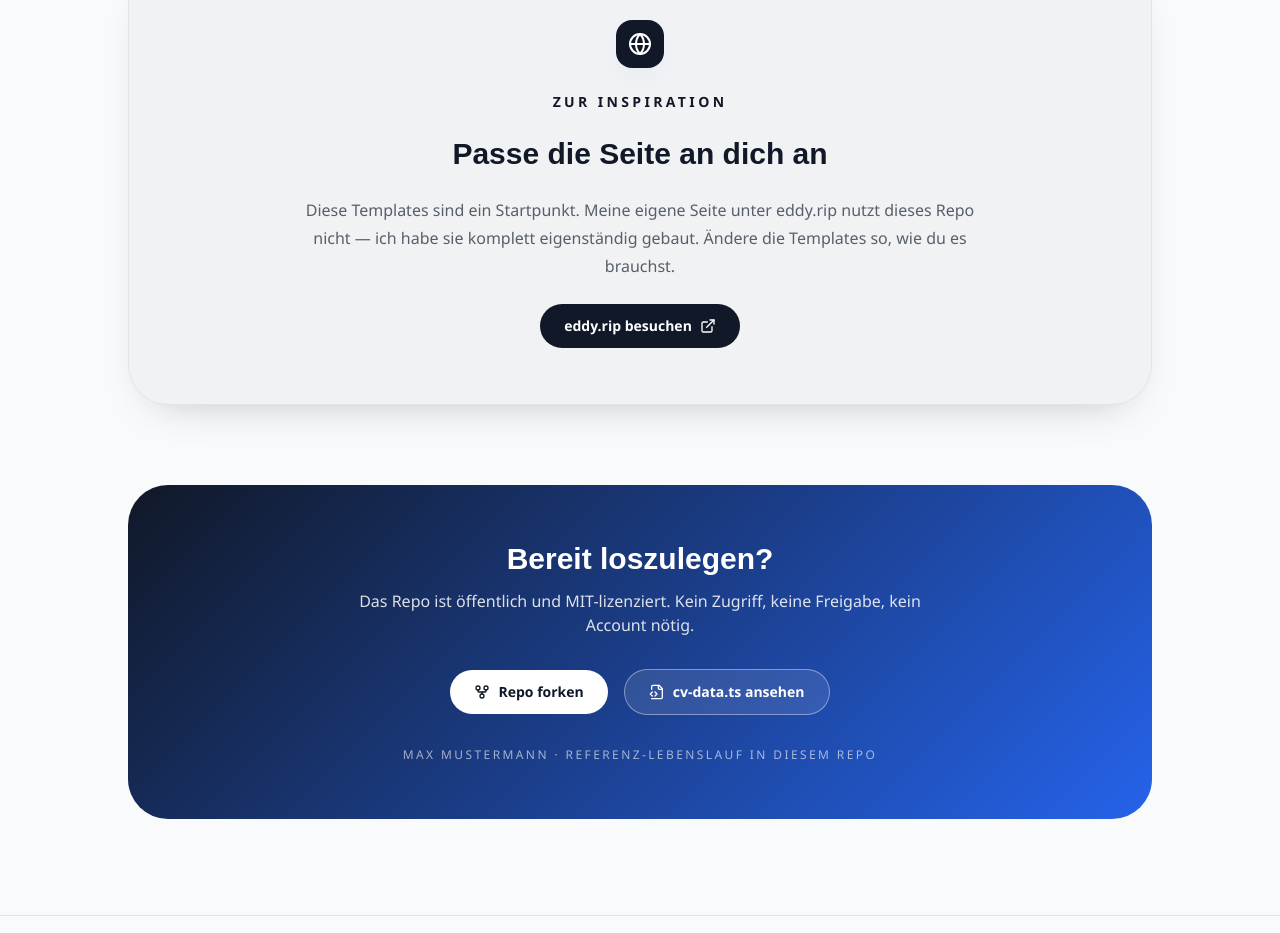
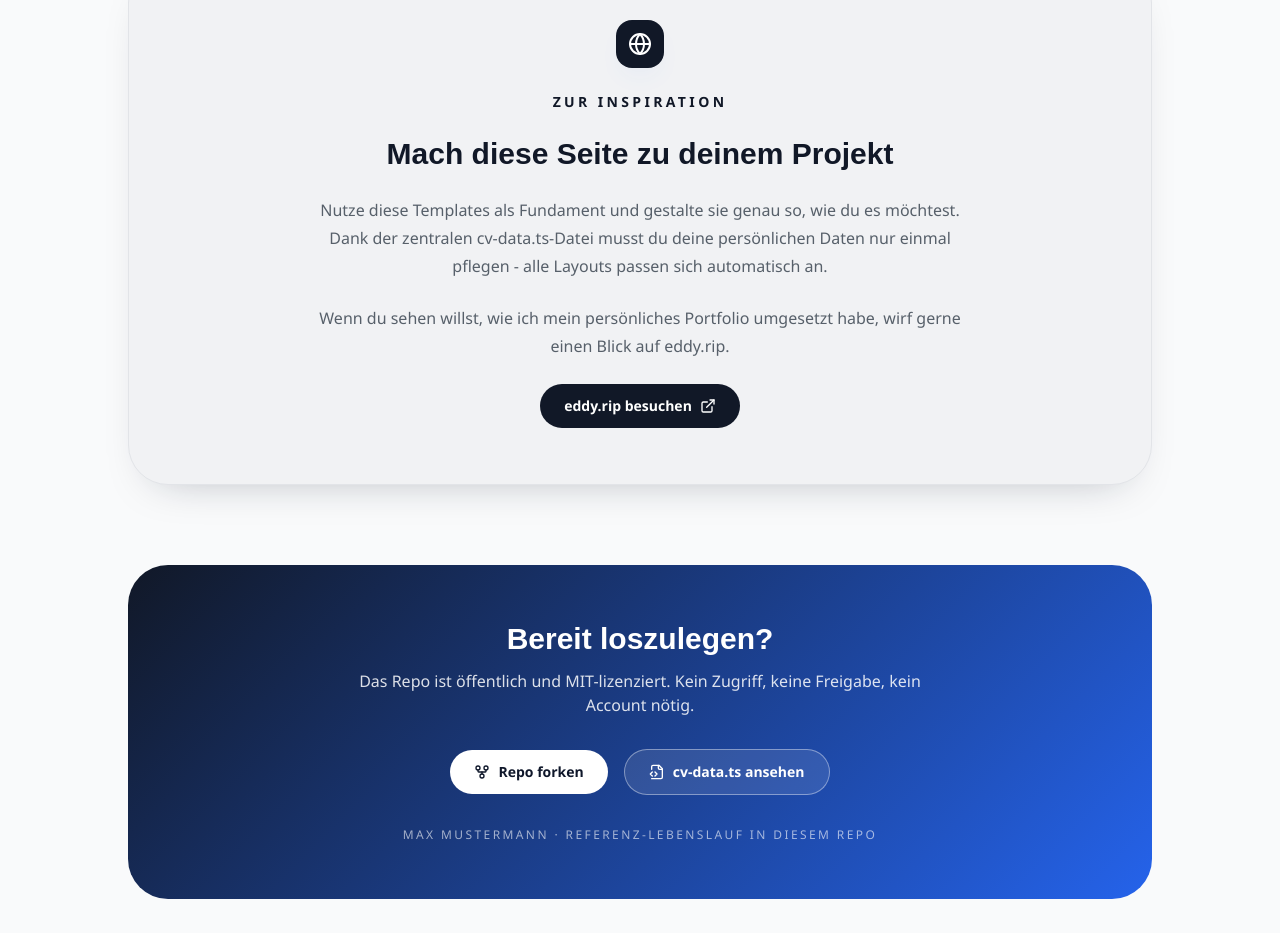
Before and after one commit to EduardoFantastico/react-resume-templates, a React (Vite) app: page / in a window 1280 px wide. Shown: the part 2770-3703 px from the top of the page. Built offline with nearby package versions, Linux system fonts and the light colour scheme.

Commit message:
READY TO GO LIVE

```diff
--- a/src/pages/LandingPage.tsx
+++ b/src/pages/LandingPage.tsx
@@ -52,8 +52,7 @@ const STEPS: OnboardingStep[] = [
   },
   {
     title: 'Theme & Layout wählen',
-    description:
-      'Zwölf Farbthemen, Dark Mode und fünf Layouts im Einstellungsmenü oben rechts.',
+    description: 'Zwölf Farbthemen, Dark Mode und fünf Layouts im Einstellungsmenü oben rechts.',
     icon: Palette,
   },
   {
@@ -287,12 +286,16 @@ export default function LandingPage() {
             Zur Inspiration
           </p>
           <h2 className="font-display text-2xl font-bold text-apptext sm:text-3xl">
-            Passe die Seite an dich an
+            Mach diese Seite zu deinem Projekt
           </h2>
           <p className="max-w-2xl text-base leading-7 text-muted">
-            Diese Templates sind ein Startpunkt. Meine eigene Seite unter eddy.rip nutzt dieses
-            Repo nicht — ich habe sie komplett eigenständig gebaut. Ändere die Templates so, wie
-            du es brauchst.
+            Nutze diese Templates als Fundament und gestalte sie genau so, wie du es möchtest. Dank
+            der zentralen cv-data.ts-Datei musst du deine persönlichen Daten nur einmal pflegen -
+            alle Layouts passen sich automatisch an.
+          </p>
+          <p className="max-w-2xl text-base leading-7 text-muted">
+            Wenn du sehen willst, wie ich mein persönliches Portfolio umgesetzt habe, wirf gerne
+            einen Blick auf eddy.rip.
           </p>
           <a
             href={OWN_CV_URL}
```
Also changed, not shown: 5 other files (tests, documents, lock files or other folders).
